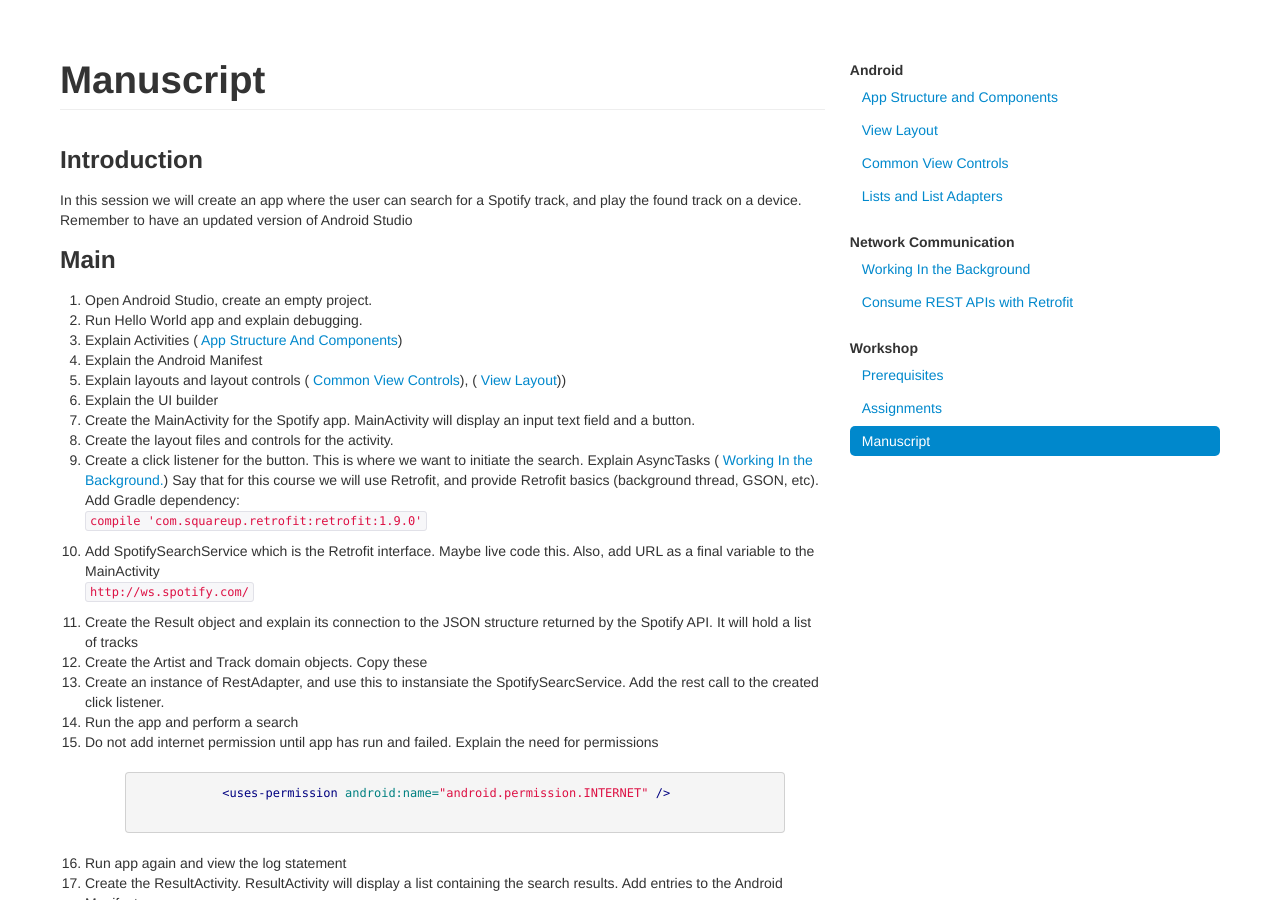
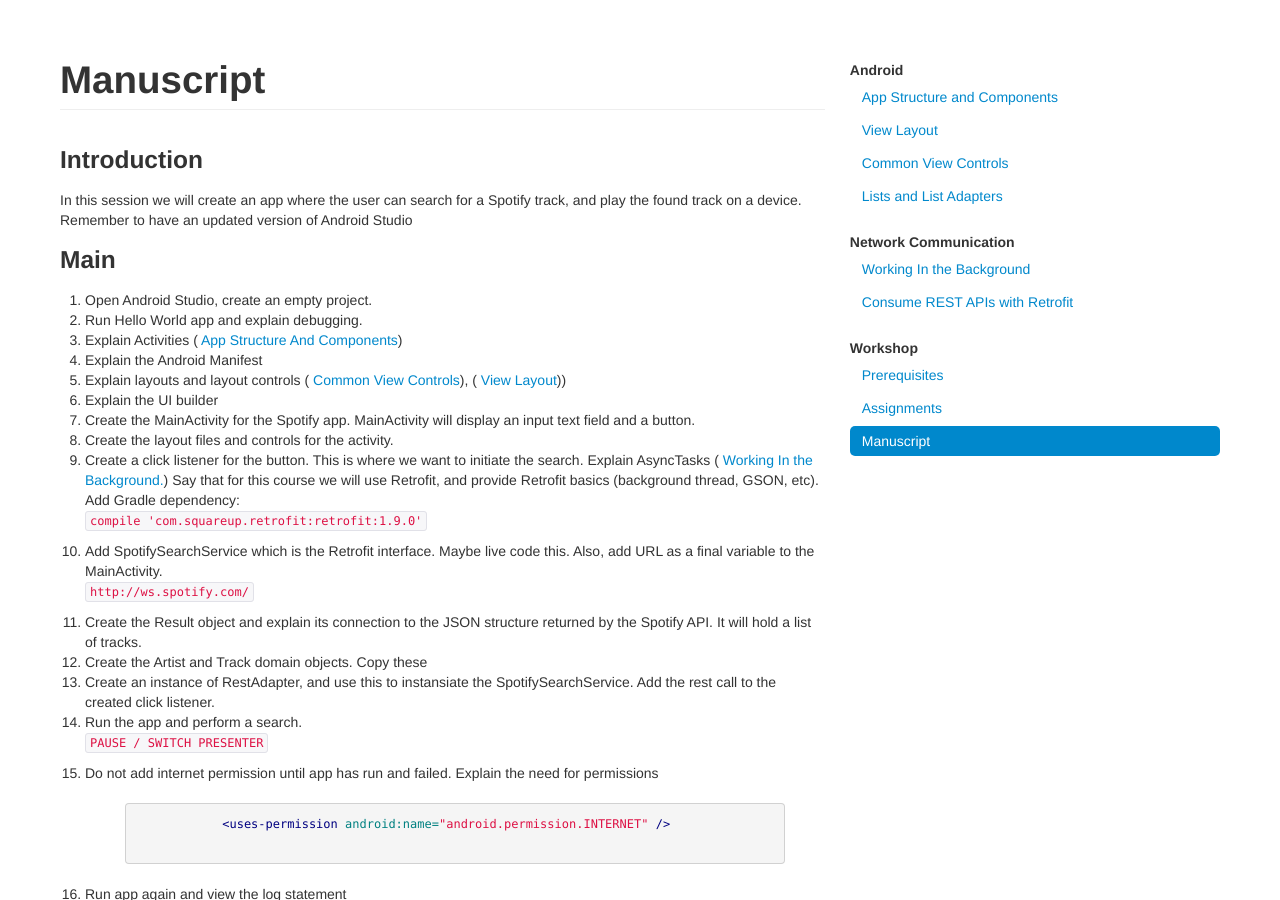
Before and after one commit to bekk/android101, a Jekyll site: the page built from docs/pages/manuscript.html, in a window 1280 px wide and 900 px high. Built offline with Jekyll 4.4.1, drawn with Linux system fonts in a browser that asks for light colours; Markdown is read by kramdown in place of the engine named in the settings.

Commit message:
Updated manuscript

```diff
--- a/docs/pages/manuscript.html
+++ b/docs/pages/manuscript.html
@@ -19,13 +19,16 @@ an updated version of Android Studio
     <li>Create a click listener for the button. This is where we want to initiate the search. Explain AsyncTasks (<a href="working-in-the-background.html"> Working In the Background.</a>)
     	Say that for this course we will use Retrofit, and provide Retrofit basics (background thread, GSON, etc). Add Gradle dependency:
         <p><code> compile 'com.squareup.retrofit:retrofit:1.9.0'</code></p></li>
-	<li>Add SpotifySearchService which is the Retrofit interface. Maybe live code this. Also, add URL as a final variable to the MainActivity
+	<li>Add SpotifySearchService which is the Retrofit interface. Maybe live code this. Also, add URL as a final variable to the MainActivity.
         <p><code>http://ws.spotify.com/</code></p>
     </li>
-    <li> Create the Result object and explain its connection to the JSON structure returned by the Spotify API. It will hold a list of tracks</li>
+    <li> Create the Result object and explain its connection to the JSON structure returned by the Spotify API. It will hold a list of tracks.</li>
     <li> Create the Artist and Track domain objects. Copy these</li>
-    <li> Create an instance of RestAdapter, and use this to instansiate the SpotifySearcService. Add the rest call to the created click listener. </li>
-    <li> Run the app and perform a search</li>
+    <li> Create an instance of RestAdapter, and use this to instansiate the SpotifySearchService. Add the rest call to the created click listener. </li>
+    <li> Run the app and perform a search.</li>
+
+    <p><code> PAUSE / SWITCH PRESENTER</code></p></li>
+
 	<li>Do not add internet permission until app has run and failed. Explain the need for permissions</li>
 	{% highlight xml %}
 	    <uses-permission android:name="android.permission.INTERNET" />
```
